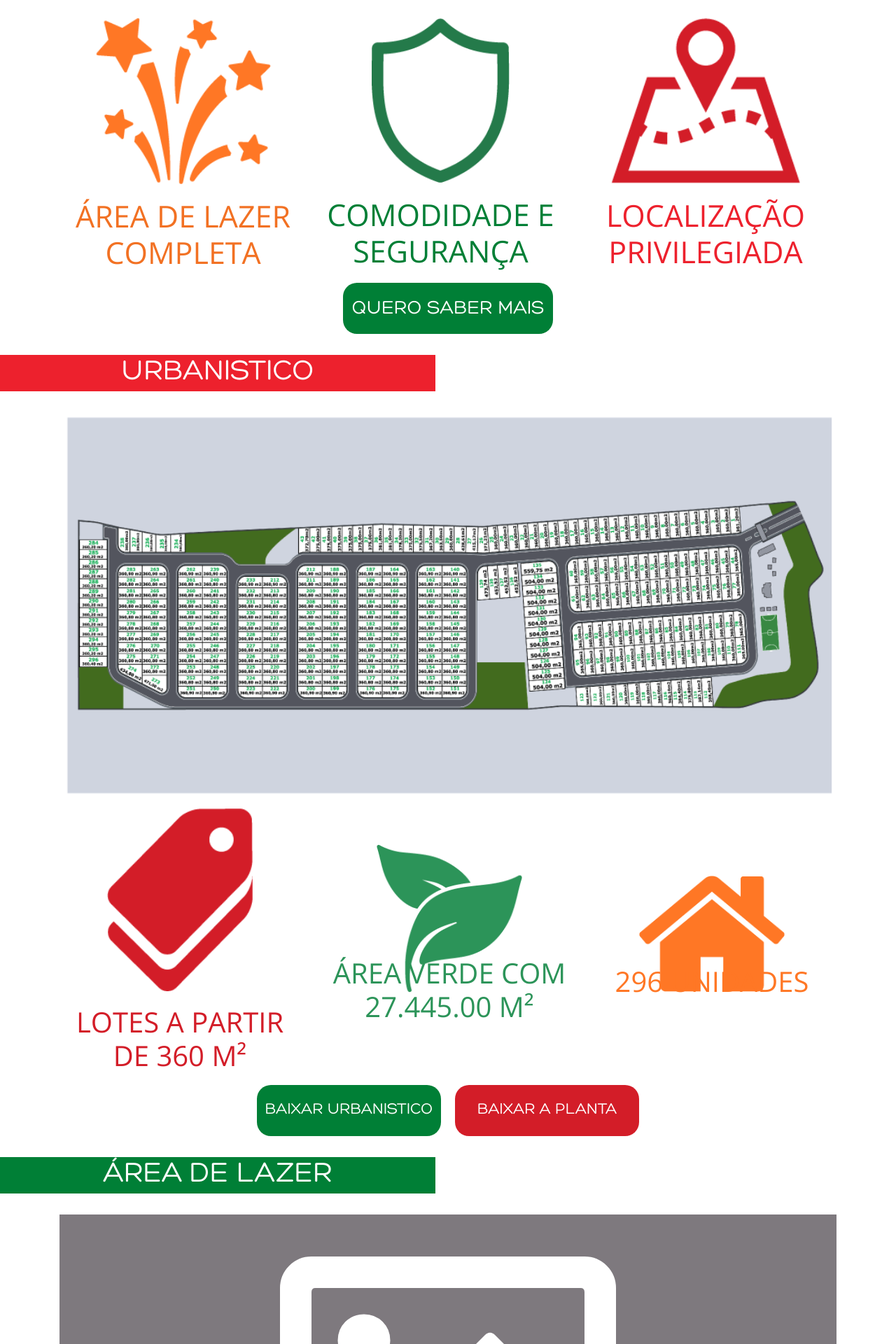
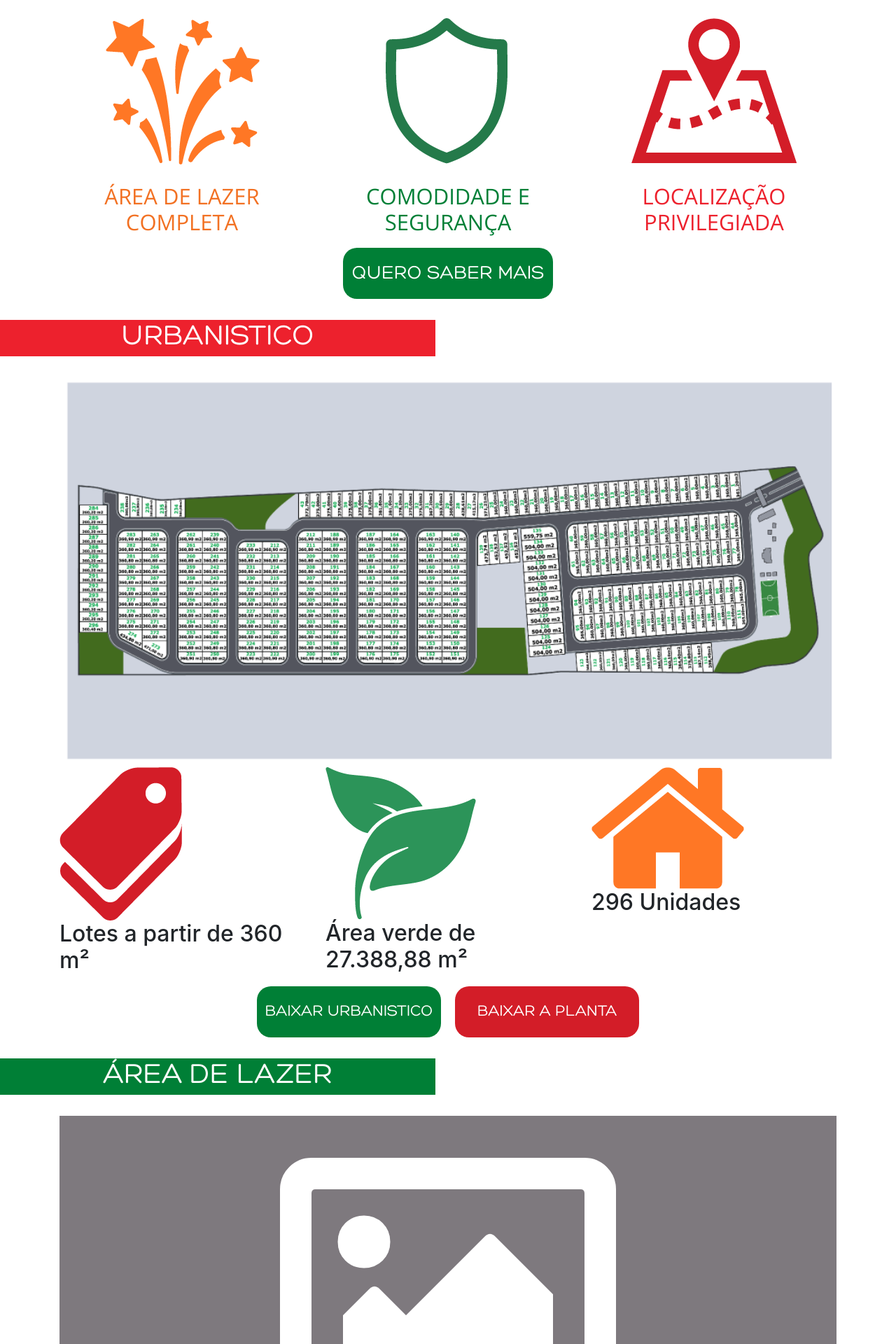
Before and after one commit to lu045/hotsite-nova-italia, a PHP site: page / in a window 1280 px wide. Shown: the part 1358-3278 px from the top of the page at 70% size. Run offline with PHP 8.4, Linux system fonts and the light colour scheme; style sheets or scripts are compiled from the project's sources; some libraries are stand-ins or nearby versions.

Commit message:
correcao nos icones de atributos

```diff
--- a/index.html
+++ b/index.html
@@ -108,7 +108,7 @@
  	 	         <div class="condominio-desc">
  	 	             <div class="vl">
  	 	 	             <div class="normal">
- 	 	 	                 <iframe src="https://www.youtube.com/embed/eqke0GacFDY?start=1" frameborder="0" allow="autoplay; encrypted-media" allowfullscreen></iframe>
+ 	 	 	                 <iframe src="https://www.youtube.com/embed/eqke0GacFDY?start=0" frameborder="0" allow="autoplay; encrypted-media" allowfullscreen></iframe>
  	 	 	             </div>
  	 	 	         </div>
  	 	 	         <!--Artigo descritivo-->
@@ -119,23 +119,30 @@
  	 	         </div>
 
  	 	         <!--Atributos do condomínio-->
- 	 	         <div class="atributes">
- 	 	 	         <div class="at1">
- 	 	 	             <img src="imagens/area-lazer.png" alt="Área de Lazer">
+ 	 	         <div class="atributos-emp">
+ 	 	         	 <div class="row">
+ 	 	         	     <div class="col-sm-4">
+ 	 	         	         <div class="a-item-1">
+ 	 	         	         	 <img src="imagens/area-lazer.png" alt="Área de lazer">
  	 	         	         	 <h2>Área de lazer completa</h2>
  	 	         	         </div>
+ 	 	         	     </div>
 
- 	 	 	         <div class="at2">
- 	 	 	             <img src="imagens/seguranca.png" alt="Comodidade e Segurança">
+ 	 	         	     <div class="col-sm-4">
+ 	 	         	         <div class="a-item-2">
+ 	 	         	         	 <img src="imagens/seguranca.png" alt="Segurança">
  	 	         	         	 <h2>Comodidade e segurança</h2>
  	 	         	         </div>
+ 	 	         	     </div>
 
- 	 	 	         <div class="at3">
+ 	 	         	     <div class="col-sm-4">
+ 	 	         	         <div class="a-item-3">
  	 	         	         	 <img src="imagens/localizacao.png" alt="Localização Privilegiada">
  	 	         	         	 <h2>Localização privilegiada</h2>
  	 	         	         </div>
  	 	         	     </div>
-
+ 	 	         	 </div>
+ 	 	         </div>
  	 	         <!--Botão-->
  	 	         <div class="area-botao">
  	 	             <button class="maisinfo">Quero saber mais</button>
@@ -162,27 +169,33 @@
  	 	             </div>
 
  	 	             <!--Especificaçoes tecnicas-->
-
- 	 	             <div class="detcomb">
- 	 	 	             <div class="dt1">
- 	 	 	                 <img src="imagens/lotes.png" alt="">
- 	 	 	                 <div class="de">
- 	 	 	                     <h2>Lotes a partir de 360 M²</h2>
+ 	 	             <div class="esp-emp">
+ 	 	             	 <div class="row">
+ 	 	             	 	 <div class="col-sm-4">
+ 	 	         	             <div class="a-item-2">
+ 	 	         	         	     <img src="imagens/lotes.png" alt="Lotes">
+ 	 	         	         	     <h2>Lotes a partir de 360 m²</h2>
  	 	         	             </div>
  	 	         	         </div>
- 	 	 	             <div class="dt2">
- 	 	 	                 <img src="imagens/area-verde.png" alt="">
- 	 	 	                 <div class="de">
- 	 	 	                     <h2> Área verde com 27.445.00 M²</h2>
+
+ 	 	         	         <div class="col-sm-4">
+ 	 	         	             <div class="a-item-2">
+ 	 	         	         	     <img src="imagens/area-verde.png" alt="Área Verde">
+ 	 	         	         	     <h2>Área verde de 27.388,88 m²</h2>
  	 	         	             </div>
  	 	         	         </div>
- 	 	 	             <div class="dt3">
- 	 	 	                 <img src="imagens/unidades.png" alt="">
- 	 	 	                 <div class="de">
+
+ 	 	         	         <div class="col-sm-4">
+ 	 	         	             <div class="a-item-2">
+ 	 	         	         	     <img src="imagens/unidades.png" alt="Unidades">
  	 	         	         	     <h2>296 Unidades</h2>
  	 	         	             </div>
  	 	         	         </div>
+
  	 	             	 </div>
+ 	 	             </div>
+
+
 
  	 	             <!--Botoes de Download-->
  	 	             <div class="botoes-urbcom">
--- /dev/null
+++ b/sass/atoms/_atributes-cond.sass
@@ -0,0 +1,61 @@
+@import molecules/mixins
+
+.atributos-emp
+	+flexbox
+	align-items: baseline
+	justify-content: baseline
+	flex-wrap: wrap
+
+	+breakpoint($smartphone-landscape-4)
+		flex-direction: column
+
+	.a-item-1
+		+flexbox
+		align-items: center
+		flex-direction: column
+		justify-content: center
+
+		img
+			width: 250px
+			height: 250px
+		h2
+			text-align: center
+			font-size: 31px
+			font-family: Open Sans
+			color: $laranja
+			text-align: center
+			text-transform: uppercase
+
+	.a-item-2
+		+flexbox
+		align-items: center
+		flex-direction: column
+		justify-content: center
+
+		img
+			width: 250px
+			height: 250px
+		h2
+			text-align: center
+			font-size: 31px
+			font-family: Open Sans
+			color: $verde
+			text-align: center
+			text-transform: uppercase
+
+	.a-item-3
+		+flexbox
+		align-items: center
+		flex-direction: column
+		justify-content: center
+
+		img
+			width: 250px
+			height: 250px
+		h2
+			text-align: center
+			font-size: 31px
+			font-family: Open Sans
+			color: $vermelho
+			text-align: center
+			text-transform: uppercase
--- /dev/null
+++ b/sass/atoms/_atributes-urb.sass
@@ -0,0 +1,10 @@
+@import molecules/mixins
+
+.atributos-emp
+	+flexbox
+	align-items: baseline
+	justify-content: baseline
+	flex-wrap: wrap
+
+	+breakpoint($smartphone-landscape-4)
+		flex-direction: column
--- a/sass/molecules/_mixins.sass
+++ b/sass/molecules/_mixins.sass
@@ -25,7 +25,10 @@ $tablet: max-width 960px
 $tbs: max-width 900px
 $smartphone-landscape-4: max-width 800px
 $smartphone-landscape-3: max-width 767px
+$smartphone-landscape-s: max-width 710px
 $smartphone-landscape-2: max-width 640px
+$smartphone-landscape-p: max-width 627px
+$smartphone-landscape-s: max-width 575px
 $smartphone-landscape-1: max-width 480px
 $smartphone-l: max-width 425px
 $smartphone-m: max-width 375px
--- a/sass/molecules/_reset.sass
+++ b/sass/molecules/_reset.sass
@@ -3,7 +3,7 @@
 
 @font-face
   font-family: 'Hero'
-  src: url('../fonts/hero.otf')
+  src: url('hero.otf')
   font-weight: normal
   font-style: normal
 
--- a/sass/organism/_condominio.sass
+++ b/sass/organism/_condominio.sass
@@ -1,6 +1,3 @@
-
-
-
 
 .condominio-desc
 	position: relative
@@ -26,6 +23,9 @@
 			+breakpoint($smartphone-landscape-3)
 				font-size: 25px
 
+			+breakpoint($smartphone-landscape-p)
+				font-size: 20px
+
 		p
 			font-family: Open Sans
 			color: $preto
@@ -40,6 +40,9 @@
 
 			+breakpoint($smartphone-landscape-3)
 				font-size: 20px
+
+			+breakpoint($smartphone-landscape-p)
+				font-size: 18px
 
 	.vl
 		+breakpoint($desktop-med)
@@ -62,134 +65,6 @@
 			+breakpoint($desktop-med)
 				margin-left: 0
 				width: 100%
-
-
-.atributes
-
-	+flexbox
-	margin-top: 30px
-
-
-	.at1
-		+flexbox
-		flex-direction: column
-		color: $laranja
-		font-family: Open Sans
-		text-transform: uppercase
-		text-align: center
-		align-items: center
-
-		+breakpoint($smartphone-landscape-3)
-			margin-left: -40px
-
-		img
-			width: 250px
-			height: 237px
-
-			+breakpoint($desktop-med)
-				width: 216px
-				height: 205px
-
-			+breakpoint($smartphone-landscape-3)
-				width: 131px
-				height: 125px
-
-
-		h2
-		    font-size: 43px
-		    margin-top: 20px
-
-		    +breakpoint($desktop-med)
-		    	font-size: 30px
-
-		    +breakpoint($tablet-2)
-		    	font-size: 28px
-
-		    +breakpoint($smartphone-landscape-3)
-		    	font-size: 20px
-		    	width: 200px
-
-
-
-
-	.at2
-		+flexbox
-		flex-direction: column
-		color: $verde
-		font-family: Open Sans
-		text-transform: uppercase
-		text-align: center
-		align-items: center
-
-		+breakpoint($smartphone-landscape-3)
-			margin-left: 25px
-
-		img
-			width: 197px
-			height: 235px
-
-			+breakpoint($desktop-med)
-				width: 169px
-				height: 200px
-
-			+breakpoint($smartphone-landscape-3)
-				width: 103px
-				height: 123px
-
-		h2
-		    font-size: 43px
-		    margin-top: 20px
-
-		    +breakpoint($desktop-med)
-		    	font-size: 30px
-
-		    +breakpoint($tablet-2)
-		    	font-size: 28px
-
-		    +breakpoint($smartphone-landscape-3)
-		    	font-size: 20px
-
-
-
-	.at3
-		+flexbox
-		flex-direction: column
-		color: $vermelho
-		font-family: Open Sans
-		text-transform: uppercase
-		text-align: center
-		align-items: center
-
-		+breakpoint($smartphone-landscape-3)
-			margin-left: 60px
-
-		h2
-		    font-size: 43px
-		    margin-top: 20px
-
-		    +breakpoint($desktop-med)
-		    	font-size: 30px
-
-		    +breakpoint($tablet-2)
-		    	font-size: 28px
-
-		    +breakpoint($smartphone-landscape-3)
-		    	font-size: 20px
-
-
-
-		img
-			width: 270px
-			height: 236px
-
-			+breakpoint($desktop-med)
-				width: 218px
-				height: 190px
-
-			+breakpoint($smartphone-landscape-3)
-				width: 138px
-				height: 120px
-
 
 .area-botao
 	position: relative
--- a/sass/organism/_header-paginas.sass
+++ b/sass/organism/_header-paginas.sass
@@ -56,7 +56,7 @@
 
 		+breakpoint($smartphone-landscape-3)
 			font-size: 45px
-			top: 5px
+			top: 3px
 			position: relative
 
 
--- a/sass/organism/_header-pg.sass
+++ b/sass/organism/_header-pg.sass
@@ -152,6 +152,12 @@
 	+breakpoint($smartphone-landscape-3)
 		margin-left: -89px
 
+	+breakpoint($smartphone-landscape-s)
+		margin-left: -80px
+
+	+breakpoint($smartphone-landscape-2)
+		margin-left: -68px
+
 
 
 	.logo-resp
@@ -189,6 +195,8 @@
 
 
 
+
+
 	h1
 		margin-left: 0
 		color: $branco
@@ -208,6 +216,15 @@
 		+breakpoint($smartphone-landscape-3)
 			font-size: 22px
 			width: 300px
+
+		+breakpoint($smartphone-landscape-s)
+			width: 280px
+
+		+breakpoint($smartphone-landscape-2)
+			width: 250px
+			font-size: 20px
+
+
 
 
 
--- a/sass/organism/_informacoes.sass
+++ b/sass/organism/_informacoes.sass
@@ -25,6 +25,9 @@
 			+breakpoint($smartphone-landscape-3)
 				font-size: 25px
 
+			+breakpoint($smartphone-landscape-p)
+				font-size: 20px
+
 		p
 			font-size: 25px
 			text-align: justify
@@ -36,6 +39,9 @@
 
 			+breakpoint($smartphone-landscape-3)
 				font-size: 20px
+
+			+breakpoint($smartphone-landscape-p)
+				font-size: 18px
 
 	.infovend
 		position: relative
--- a/sass/organism/_lazer.sass
+++ b/sass/organism/_lazer.sass
@@ -47,3 +47,6 @@
 
 		+breakpoint($smartphone-landscape-3)
 			font-size: 20px
+
+		+breakpoint($smartphone-landscape-p)
+			font-size: 18px
--- a/sass/organism/_localizacao.sass
+++ b/sass/organism/_localizacao.sass
@@ -21,6 +21,9 @@ article
 		+breakpoint($smartphone-landscape-3)
 			font-size: 20px
 
+		+breakpoint($smartphone-landscape-p)
+			font-size: 18px
+
 	.p1
 
 	.p2
--- a/sass/organism/_urbanistico.sass
+++ b/sass/organism/_urbanistico.sass
@@ -5,177 +5,6 @@
 		width: 100%
 		height: auto
 
-
-.detcomb
-	+flexbox
-	margin-top: 10px
-
-	.dt1
-		+flexbox
-		flex-direction: column
-		justify-content: center
-		align-items: center
-		color: $vermelho-vinho
-		font-family: Open Sans
-		text-transform: uppercase
-		text-align: center
-		width: 350px
-		margin-left: -3px
-
-		+breakpoint($smartphone-landscape-3)
-			margin-left: -12px
-			position: relative
-
-
-
-		img
-			width: 208px
-			height 261px
-
-			+breakpoint($desktop-med)
-				width: 174px
-				height: 218px
-
-			+breakpoint($smartphone-landscape-3)
-				width: 99px
-				height: 125px
-
-		.de
-			margin-top: 20px
-
-			h2
-				font-size: 40px
-				position: relative
-
-				+breakpoint($desktop-med)
-					font-size: 33px
-
-				+breakpoint($tablet-2)
-					font-size: 28px
-
-				+breakpoint($smartphone-landscape-3)
-					font-size: 20px
-					width: 150px
-
-
-	.dt2
-		+flexbox
-		flex-direction: column
-		justify-content: center
-		align-items: center
-		color: $verde-claro
-		font-family: Open Sans
-		text-transform: uppercase
-		text-align: center
-		width: 380px
-		margin-left: 20px
-
-		+breakpoint($smartphone-landscape-3)
-			margin-left: 61px
-			position: relative
-
-
-
-		img
-			width: 208px
-			height 261px
-			margin-top: -70px
-			position: relative
-
-			+breakpoint($desktop-med)
-				width: 201px
-				height: 204px
-				margin-top: -90px
-
-			+breakpoint($smartphone-landscape-3)
-				width: 118px
-				height: 120px
-				margin-top: -70px
-
-		.de
-			margin-top: 141px
-			position: absolute
-			width: 400px
-
-			+breakpoint($desktop-med)
-				margin-top: 120px
-
-			+breakpoint($tablet-2)
-				margin-left: 40px
-
-			+breakpoint($smartphone-landscape-3)
-				margin-left: 112px
-				margin-top: 70px
-
-			h2
-				font-size: 40px
-		        position: relative
-
-				+breakpoint($desktop-med)
-					font-size: 33px
-
-				+breakpoint($tablet-2)
-					font-size: 28px
-					width: 320px
-
-				+breakpoint($smartphone-landscape-3)
-					font-size: 20px
-					width: 170px
-					margin-top: 5px
-
-
-	.dt3
-		+flexbox
-		flex-direction: column
-		justify-content: center
-		align-items: center
-		color: $laranja-claro
-		font-family: Open Sans
-		text-transform: uppercase
-		text-align: center
-		width: 350px
-		margin-left: 10px
-
-		+breakpoint($smartphone-landscape-3)
-			margin-left: 60px
-			position: relative
-
-		img
-			width: 208px
-			height 261px
-			position: relative
-			margin-top: -27px
-
-			+breakpoint($desktop-med)
-				margin-top: -56px
-
-			+breakpoint($smartphone-landscape-3)
-				width: 140px
-				height: 111px
-				margin-top: -61px
-
-		.de
-			margin-top: 117px
-			position: absolute
-
-			+breakpoint($desktop-med)
-				margin-top: 99px
-
-			+breakpoint($smartphone-landscape-3)
-				margin-top: 60px
-
-			h2
-				font-size: 40px
-		        position: relative
-
-				+breakpoint($desktop-med)
-					font-size: 33px
-
-				+breakpoint($tablet-2)
-					font-size: 28px
-
-				+breakpoint($smartphone-landscape-3)
-					font-size: 20px
 
 
 
@@ -192,6 +21,9 @@
 	+breakpoint($tablet-2)
 		flex-direction: column
 		flex-wrap: no-wrap
+
+	+breakpoint($smartphone-landscape-p)
+		margin-top: 380px
 
 	.plabbax
 		margin-left: 20px
--- a/sass/style.sass
+++ b/sass/style.sass
@@ -17,7 +17,10 @@
 /*======== Arquivos de Estilização Interna ========*/
 
 /*======== Atomos ========*/
+
 @import atoms/bg-page
+@import atoms/atributes-cond
+@import atoms/atributes-urb
 
 /*======== Moleculas ========*/
 
```
Also changed, not shown: css/hero.otf (renamed from fonts/Hero.otf), css/style.css, imagens/area-lazer.png, imagens/localizacao.png, imagens/seguranca.png. Lines whose indentation alone changed are shown as unchanged.
